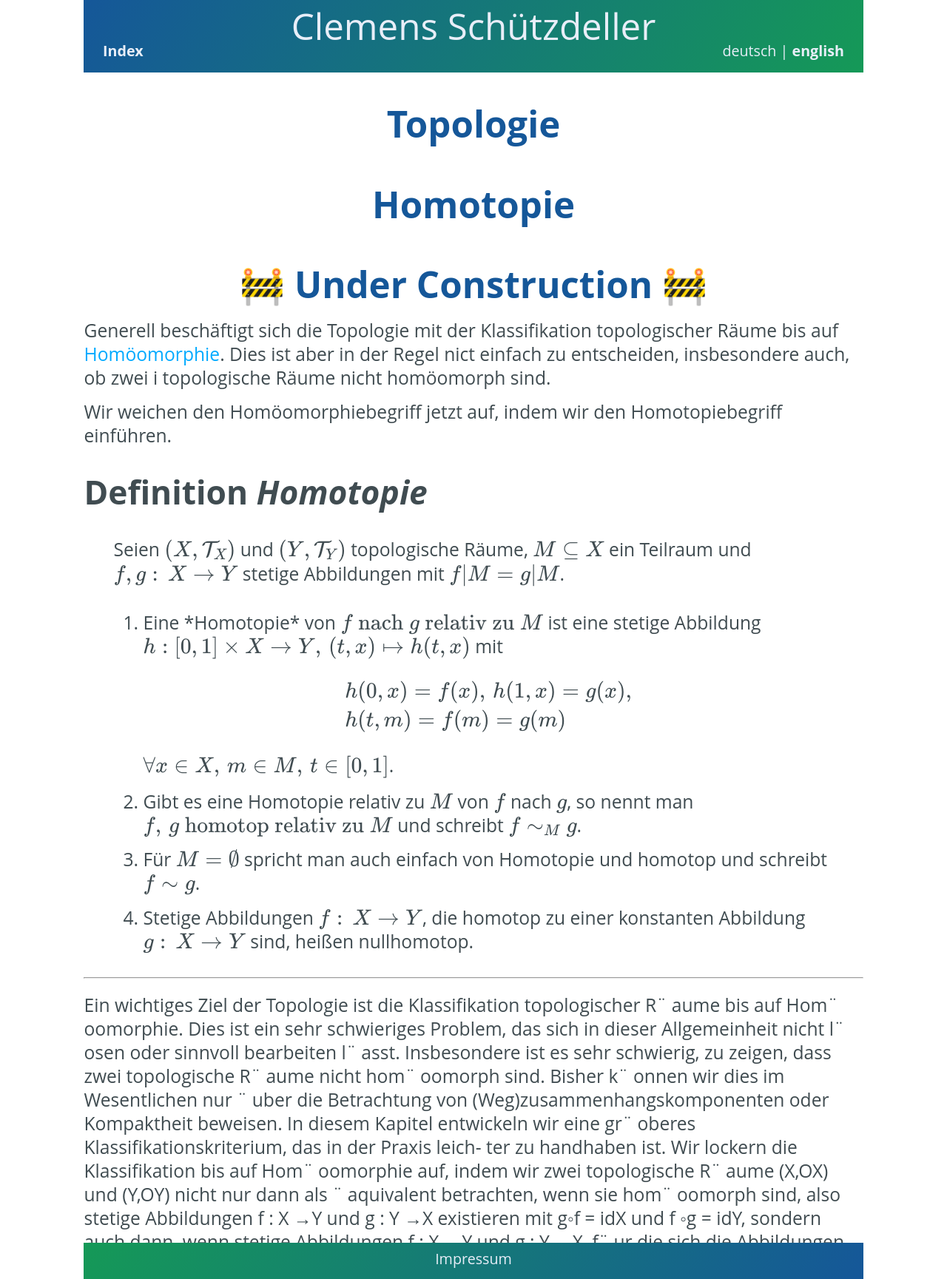
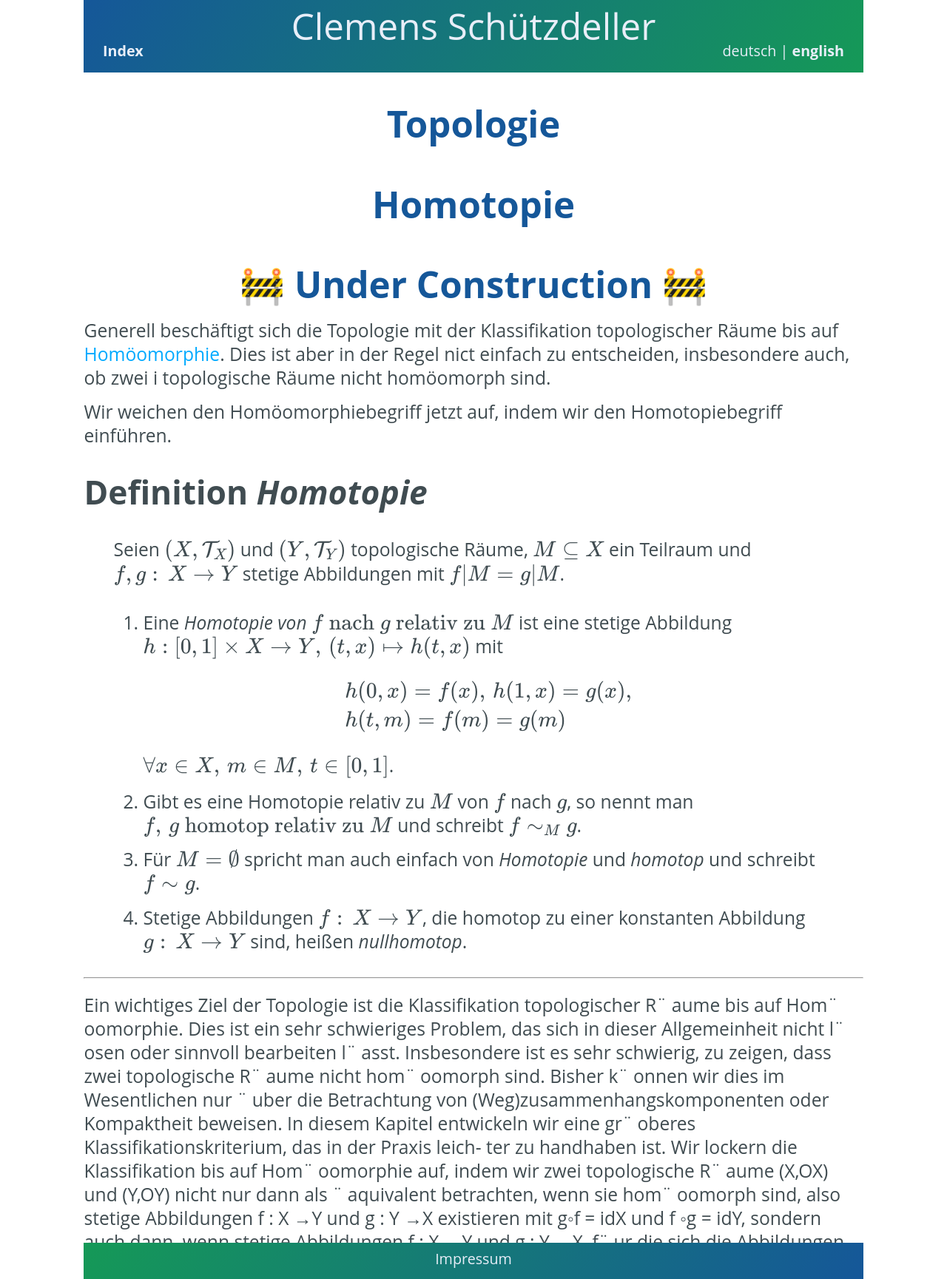
Before and after one commit to cs-LA/home, a Jekyll site: the page built from Topologie/Homotopie/index.md, in a window 1280 px wide. Shown: the whole page at 74% size. Built offline with Jekyll 4.4.1, drawn with Linux system fonts in a browser that asks for light colours; our own code applies the rules of GitHub Pages for plain Markdown files.

```diff
--- a/Topologie/Homotopie/index.md
+++ b/Topologie/Homotopie/index.md
@@ -15,7 +15,7 @@ Seien $(X,\mathcal{T}_X)$ und $(Y,\mathcal{T}_Y)$ topologische Räume, $M \subse
 
 
 <ol>
-<li>Eine *Homotopie* von $f \text{ nach } g \text{ relativ zu } M$ ist eine stetige Abbildung $h: [0,1] \times X \to Y, \, (t,x) \mapsto h(t,x)$ mit
+<li>Eine <i>Homotopie von $f \text{ nach } g \text{ relativ zu } M$</i> ist eine stetige Abbildung $h: [0,1] \times X \to Y, \, (t,x) \mapsto h(t,x)$ mit
 
 $$\begin{split}
 & h(0,x) = f(x), \, h(1,x) = g(x), \\
@@ -24,11 +24,11 @@ $$\begin{split}
 
 $\forall x \in X, \, m \in M, \, t \in [0,1]$.
 </li>
-<li>Gibt es eine Homotopie relativ zu $M$ von $f$ nach $g$, so nennt man $f, \, g \text{ homotop relativ zu } M$ und schreibt $f \sim_M g$.
+<li>Gibt es eine Homotopie relativ zu $M$ von $f$ nach $g$, so nennt man <i>$f, \, g \text{ homotop relativ zu } M$</i> und schreibt $f \sim_M g$.
 </li>
-<li>Für $M = \emptyset$ spricht man auch einfach von Homotopie und homotop und schreibt $f \sim g$.
+<li>Für $M = \emptyset$ spricht man auch einfach von <i>Homotopie</i> und <i>homotop</i> und schreibt $f \sim g$.
 </li>
-<li>Stetige Abbildungen $f : \, X \to Y$, die homotop zu einer konstanten Abbildung $g : \, X \to Y$ sind, heißen nullhomotop.
+<li>Stetige Abbildungen $f : \, X \to Y$, die homotop zu einer konstanten Abbildung $g : \, X \to Y$ sind, heißen <i>nullhomotop</i>.
 </li>
 </ol>
 </blockquote>
```
